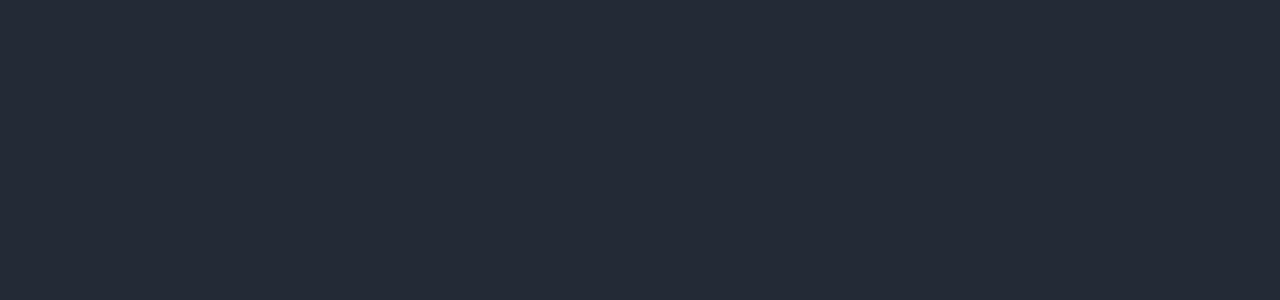
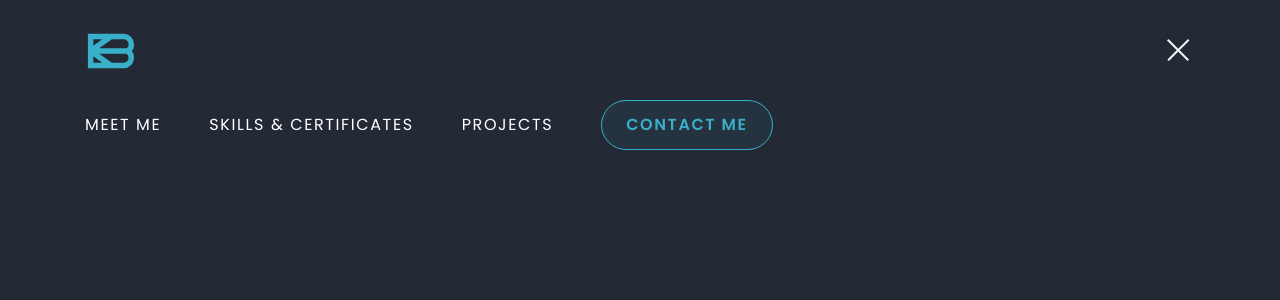
Before and after one commit to kbekher/my-portfolio, a React (Create React App) app: page /menu in a window 1280 px wide. Before the commit this address had no page. Shown: the top 300 px of the page. Built offline with nearby package versions, Linux system fonts and the light colour scheme.

Commit message:
Add menu

```diff
--- /dev/null
+++ b/src/components/Menu/Menu.scss
@@ -0,0 +1,25 @@
+@import '../../styles/utils';
+
+.Menu {
+  text-transform: uppercase;
+  z-index: 2;
+
+  &__content {
+    padding-top: 32px;
+  }
+
+  &__top {
+    display: flex;
+    justify-content: space-between;
+    align-items: center;
+    margin-bottom: 30px;
+  }
+
+  &__close-icon {
+    display: block;
+    width: 32px;
+    height: 32px;
+    background-image: url('../../images/icons/cross.svg');
+    border: none;
+  }
+}
--- /dev/null
+++ b/src/components/Menu/Menu.tsx
@@ -0,0 +1,23 @@
+import { Link } from 'react-router-dom';
+import { Nav } from '../Nav';
+import { Logo } from '../Logo';
+
+import './Menu.scss';
+
+export const Menu = () => {
+  return (
+    <div className="Menu" id="Menu">
+      <div className="container">
+        <div className="Menu__content">
+          <div className="Menu__top">
+            <Logo />
+
+            <Link to="/" className="Menu__close-icon"/>
+          </div>
+
+          <Nav />
+        </div>
+      </div>
+    </div>
+  );
+};
--- /dev/null
+++ b/src/components/Menu/index.ts
@@ -0,0 +1 @@
+export * from './Menu';
--- a/src/components/Nav/NavButton.tsx
+++ b/src/components/Nav/NavButton.tsx
@@ -11,12 +11,6 @@ type Props = {
 };
 
 export const NavButton: React.FC<Props> = ({name, path}) => {
-  // const getLinkClass = ({ isActive }: { isActive: boolean }) => (
-  //   cn('NavButton', {
-  //     'NavButton--selected': isActive,
-  //     'NavButton--contacts': name === 'Contact me',
-  //   }));
-
   const { pathname } = useLocation()
 
   return (
--- a/src/index.tsx
+++ b/src/index.tsx
@@ -1,16 +1,14 @@
 import { createRoot } from 'react-dom/client';
 import { BrowserRouter, Routes, Route } from 'react-router-dom';
 import { App } from './App';
-// import { Menu } from './components/Menu';
+import { Menu } from './components/Menu';
 
 createRoot(document.getElementById('root') as HTMLDivElement)
   .render(
     <BrowserRouter>
       <Routes>
         <Route path="/" element={<App />} />
-        {/* <Route path="/menu" element={<Menu />} /> */}
+        <Route path="/menu" element={<Menu />} />
       </Routes>
-
-      {/* <App /> */}
     </BrowserRouter>
   );
```
Also changed, not shown: src/App.tsx (+1 -8 lines).
